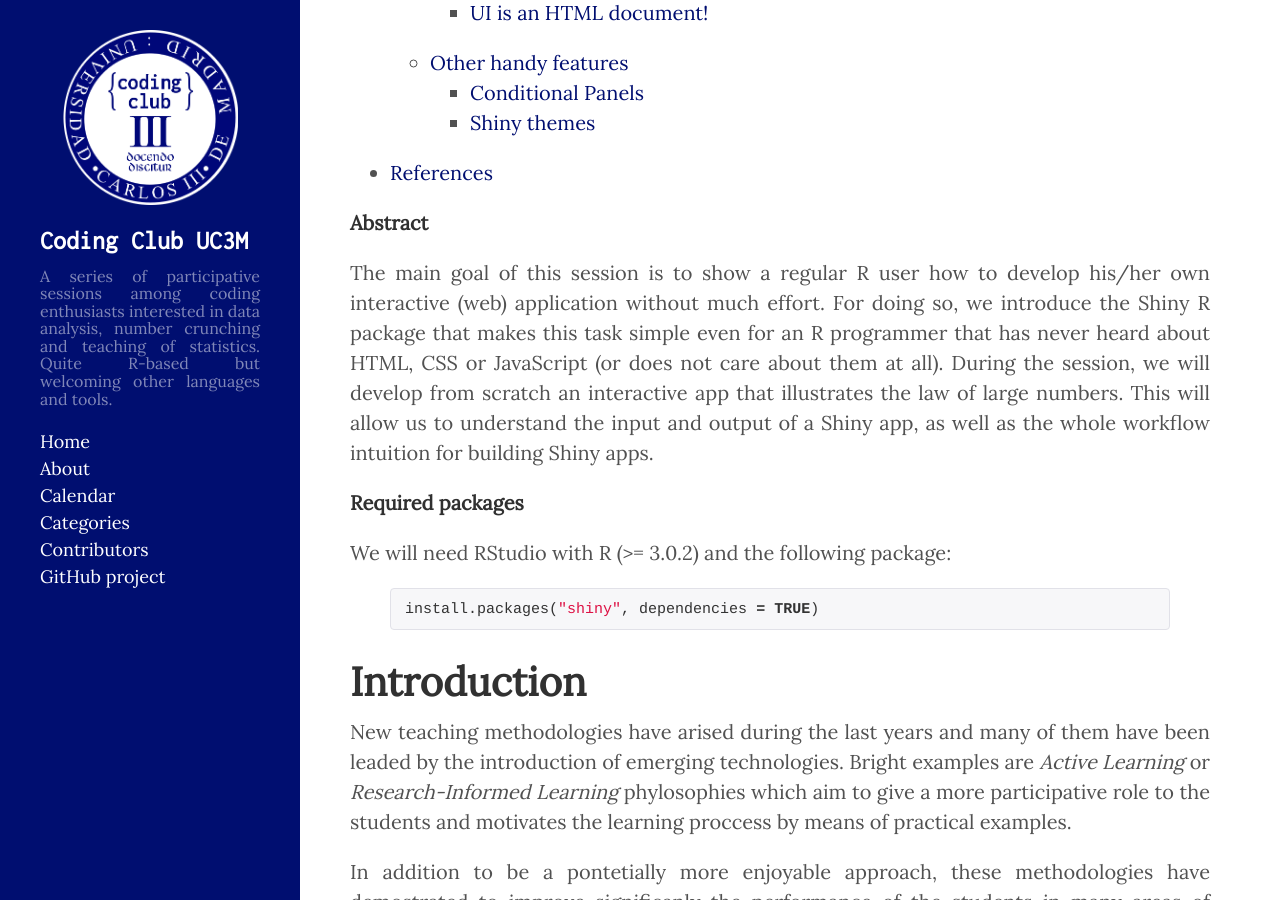
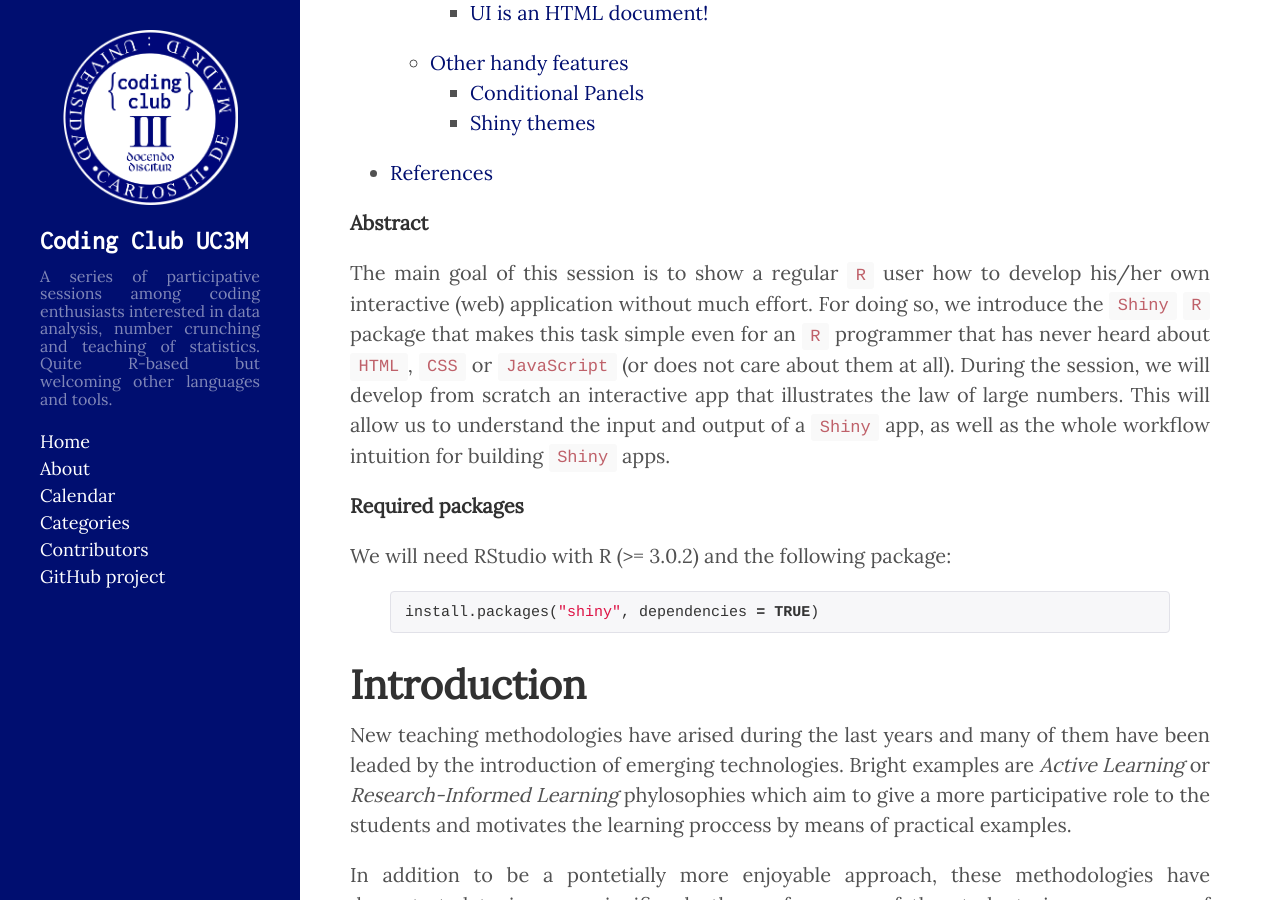
Before and after one commit to CodingClubUC3M/codingclubuc3m.github.io, a Jekyll site: the page built from _posts/2018-06-19-introduction-Shiny-hidden.md, in a window 1280 px wide and 900 px high, scrolled down 662 px. Built offline with Jekyll 4.4.1, drawn with Linux system fonts in a browser that asks for light colours; formulas are drawn with MathJax 3; comment, search, counter and statistics services are not loaded; some of the changed text lies outside the part shown.

````diff
--- a/_posts/2018-06-19-introduction-Shiny-hidden.md
+++ b/_posts/2018-06-19-introduction-Shiny-hidden.md
@@ -27,7 +27,7 @@ editor_options:
 
 **Abstract**
 
-The main goal of this session is to show a regular R user how to develop his/her own interactive (web) application without much effort. For doing so, we introduce the Shiny R package that makes this task simple even for an R programmer that has never heard about HTML, CSS or JavaScript (or does not care about them at all). During the session, we will develop from scratch an interactive app that illustrates the law of large numbers. This will allow us to understand the input and output of a Shiny app, as well as the whole workflow intuition for building Shiny apps.
+The main goal of this session is to show a regular ```R``` user how to develop his/her own interactive (web) application without much effort. For doing so, we introduce the ```Shiny``` ```R``` package that makes this task simple even for an ```R``` programmer that has never heard about ```HTML```, ```CSS``` or ```JavaScript``` (or does not care about them at all). During the session, we will develop from scratch an interactive app that illustrates the law of large numbers. This will allow us to understand the input and output of a ```Shiny``` app, as well as the whole workflow intuition for building ```Shiny``` apps.
 
 **Required packages**
 
@@ -145,7 +145,8 @@ In orther to see that the empirical mean converges to the expected value, one wo
 
 There are many different functions from Shiny that allows to collect these values from the user. In the following figure, we have a set of examples:
 
-![From Rbloggers [Rblogger posts](https://www.r-bloggers.com/building-shiny-apps-an-interactive-tutorial/)](/figure/source/2018-06-19-introduction-Shiny/shiny-inputs.png)
+![](/figure/source/2018-06-19-introduction-Shiny/shiny-inputs.png)
+*From Rbloggers [Rblogger posts](https://www.r-bloggers.com/building-shiny-apps-an-interactive-tutorial/)*
 
 These functions work as easy as a regular R function does and one could check their Description, Usage and Arguments by ``help('<functionName>') ``. However, the key point here is to answer the following question: must this chunk of code be at the UI or in the server part of our template?
 
@@ -178,7 +179,8 @@ Once we have the input values, we can use them to *produce* an output with R for
 
 This two functions work together and each output function has its own render function counterpart. The following image presents some of this functions,
 
-![From Shiny [Cheat Sheet](https://www.rstudio.com/resources/cheatsheets/)](/figure/source/2018-06-19-introduction-Shiny/shiny-outputs.png)
+![](/figure/source/2018-06-19-introduction-Shiny/shiny-outputs.png)
+*From Shiny [Cheat Sheet](https://www.rstudio.com/resources/cheatsheets/)*
 
 But one more time: must these chunks of code be at the UI, at the server part of our template?
 
@@ -382,7 +384,8 @@ As explained at the beginning, the UI part of the code is in charge of the visua
 
 One possible option is to organize our input and output with layout functions. In the figure below, we have som examples.
 
-![From Shiny [https://www.rstudio.com/resources/cheatsheets/](Cheat Sheet)](/figure/source/2018-06-19-introduction-Shiny/layout.png)
+![](/figure/source/2018-06-19-introduction-Shiny/layout.png)
+*From Shiny [https://www.rstudio.com/resources/cheatsheets/](Cheat Sheet)*
 
 For our Shiny App example, we can define the layout with `sidebarLayout()` as follows,
 
@@ -428,7 +431,8 @@ shinyApp(ui = ui, server = server)
 ### Adding tabs
 
 One could also structure the App in diffent panels with simple functions.
-![From Shiny [https://www.rstudio.com/resources/cheatsheets/](Cheat Sheet)](/figure/source/2018-06-19-introduction-Shiny/tabs.png)
+![](/figure/source/2018-06-19-introduction-Shiny/tabs.png)
+*From Shiny [https://www.rstudio.com/resources/cheatsheets/](Cheat Sheet)*
 
 Lets suppose that we want to explit the different outputs in different tabs with `tabsetPanel` at our main panel layout section. And lets also add a table printing the generate data set.
 
````
